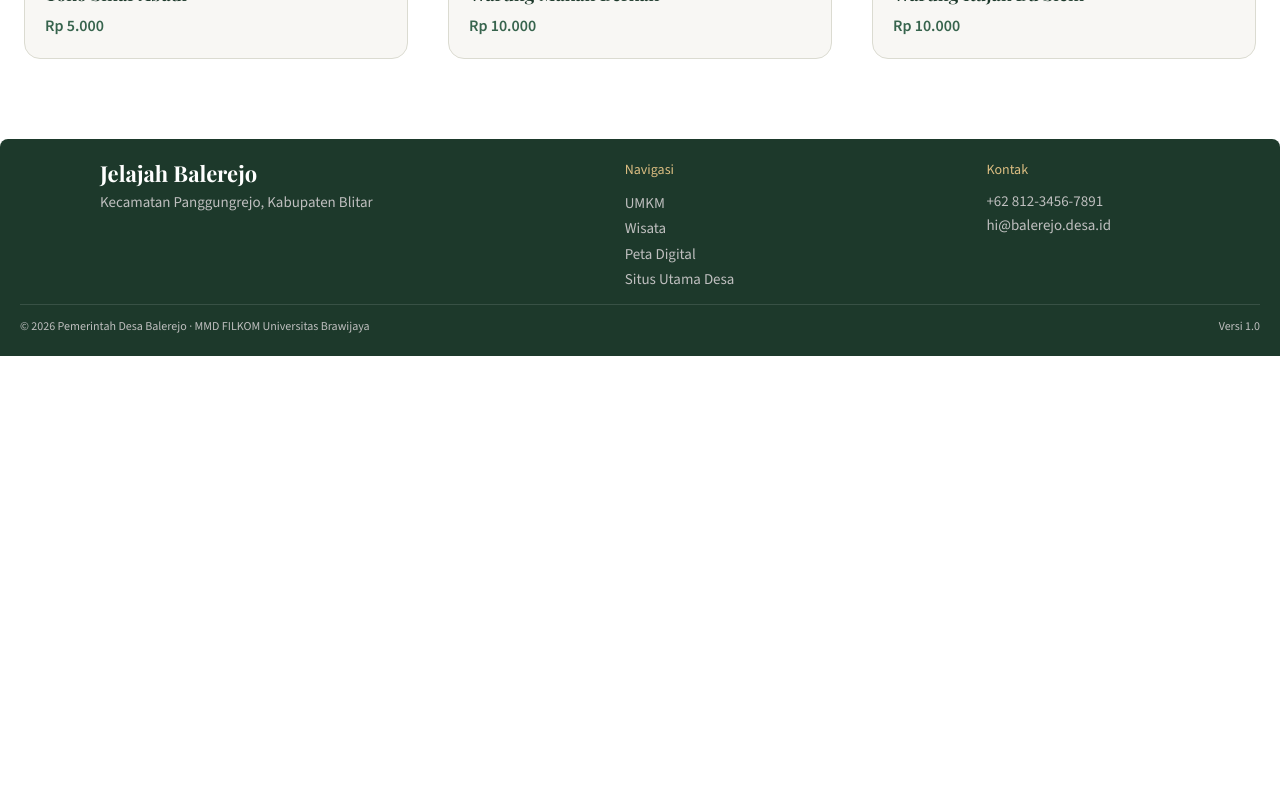
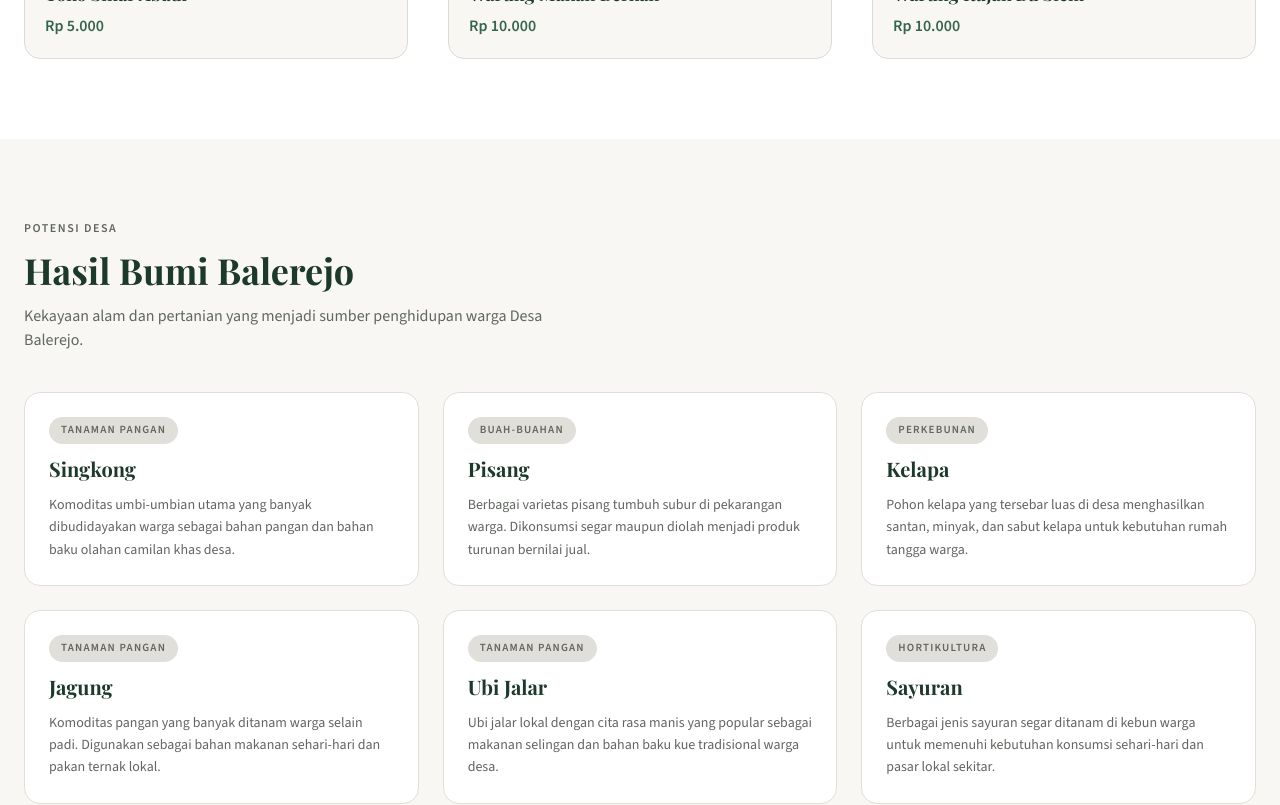
Before and after one commit to SyafaHadyan/balerejo-web, a Next.js app in the folder apps/umkm/: page / in a window 1280 px wide. Shown: the part 3960-4765 px from the top of the page. Before the commit the page ends 4316 px from the top, so only its background shows below. Built offline with nearby package versions, Linux system fonts and the light colour scheme; no server answers.

Commit message:
feat(umkm): add wisata page and hasil bumi section to homepage

```diff
--- a/apps/umkm/src/app/page.tsx
+++ b/apps/umkm/src/app/page.tsx
@@ -3,6 +3,7 @@ import NavbarJelajah from "@/components/NavbarJelajah";
 import UmkmHeroSection from "@/components/sections/UmkmHeroSection";
 import UmkmStatsBar from "@/components/sections/UmkmStatsBar";
 import UmkmGridSection from "@/components/sections/UmkmGridSection";
+import HasilBumiSection from "@/components/sections/HasilBumiSection";
 import FooterJelajah from "@/components/FooterJelajah";
 
 export const metadata: Metadata = {
@@ -24,6 +25,7 @@ export default function UmkmPage() {
         <UmkmHeroSection />
         <UmkmStatsBar />
         <UmkmGridSection />
+        <HasilBumiSection />
       </main>
       <FooterJelajah />
     </>
--- /dev/null
+++ b/apps/umkm/src/app/wisata/page.tsx
@@ -0,0 +1,29 @@
+import type { Metadata } from "next";
+import NavbarJelajah from "@/components/NavbarJelajah";
+import WisataHeroSection from "@/components/sections/WisataHeroSection";
+import WisataGridSection from "@/components/sections/WisataGridSection";
+import FooterJelajah from "@/components/FooterJelajah";
+
+export const metadata: Metadata = {
+  title: "Wisata",
+  description:
+    "Jelajahi destinasi wisata alam sekitar Desa Balerejo — air terjun tersembunyi, pantai selatan Blitar, dan goa alam yang menakjubkan.",
+  openGraph: {
+    title: "Wisata — Jelajah Balerejo",
+    description:
+      "Jelajahi destinasi wisata alam sekitar Desa Balerejo — air terjun tersembunyi, pantai selatan Blitar, dan goa alam yang menakjubkan.",
+  },
+};
+
+export default function WisataPage() {
+  return (
+    <>
+      <NavbarJelajah activePage="wisata" />
+      <main>
+        <WisataHeroSection />
+        <WisataGridSection />
+      </main>
+      <FooterJelajah />
+    </>
+  );
+}
--- /dev/null
+++ b/apps/umkm/src/components/sections/HasilBumiSection.tsx
@@ -0,0 +1,45 @@
+import { HASIL_BUMI } from "@/data/hasil-bumi";
+
+export default function HasilBumiSection() {
+  return (
+    <section
+      className="bg-surface py-[60px] md:py-[80px] px-6"
+      aria-label="Hasil bumi Desa Balerejo"
+    >
+      <div className="max-w-[1280px] mx-auto">
+        {/* header */}
+        <div className="mb-10">
+          <p className="font-sans font-semibold text-[12px] text-muted tracking-[1.5px] mb-3">
+            POTENSI DESA
+          </p>
+          <h2 className="font-heading font-bold text-[28px] md:text-[36px] text-primary leading-[1.2]">
+            Hasil Bumi Balerejo
+          </h2>
+          <p className="font-sans text-[15px] md:text-[16px] text-muted mt-3 max-w-[540px]">
+            Kekayaan alam dan pertanian yang menjadi sumber penghidupan warga Desa Balerejo.
+          </p>
+        </div>
+
+        {/* grid */}
+        <div className="grid grid-cols-1 sm:grid-cols-2 lg:grid-cols-3 gap-6">
+          {HASIL_BUMI.map(({ name, category, description }) => (
+            <div
+              key={name}
+              className="bg-white border-[1.5px] border-divider rounded-[16px] p-6 flex flex-col gap-3"
+            >
+              <span className="self-start font-sans font-semibold text-[11px] text-muted tracking-[1.2px] uppercase bg-divider px-3 py-[5px] rounded-full">
+                {category}
+              </span>
+              <p className="font-heading font-bold text-[20px] text-primary leading-[1.3]">
+                {name}
+              </p>
+              <p className="font-sans text-[14px] text-muted leading-[1.6]">
+                {description}
+              </p>
+            </div>
+          ))}
+        </div>
+      </div>
+    </section>
+  );
+}
--- /dev/null
+++ b/apps/umkm/src/components/sections/WisataGridSection.tsx
@@ -0,0 +1,59 @@
+import Image from "next/image";
+import { WISATA, type WisataSpot } from "@/data/wisata";
+
+const TYPE_LABEL: Record<WisataSpot["type"], string> = {
+  pantai: "PANTAI",
+  dam: "DAM",
+  taman: "TAMAN",
+  sumber: "SUMBER AIR",
+};
+
+function WisataCard({ name, type, description, address, htm, image }: WisataSpot) {
+  return (
+    <article className="group bg-surface border-[1.5px] border-divider rounded-[16px] flex flex-col overflow-hidden">
+      {/* image */}
+      <div className="relative w-full aspect-[5/3] bg-[#e0dfd1] overflow-hidden">
+        <Image
+          src={image}
+          alt={name}
+          fill
+          className="object-cover group-hover:scale-[1.02] transition-transform duration-300"
+          sizes="(min-width: 1024px) 33vw, (min-width: 768px) 50vw, 100vw"
+        />
+        {/* type badge over image */}
+        <span className="absolute top-4 left-4 font-sans font-semibold text-[11px] tracking-[1.2px] bg-primary/80 text-white px-3 py-[5px] rounded-full">
+          {TYPE_LABEL[type]}
+        </span>
+      </div>
+
+      {/* body */}
+      <div className="flex flex-col gap-3 p-5 flex-1">
+        <p className="font-heading font-bold text-[18px] text-primary leading-[1.3]">{name}</p>
+        <p className="font-sans text-[13px] text-muted leading-none">{address}</p>
+        <p className="font-sans text-[14px] text-muted leading-[1.6]">{description}</p>
+
+        <div className="mt-auto pt-3 border-t border-divider flex items-center justify-between">
+          <span className="font-sans text-[12px] text-muted">Tiket Masuk</span>
+          <span className="font-sans font-semibold text-[13px] text-primary">
+            {htm ?? "—"}
+          </span>
+        </div>
+      </div>
+    </article>
+  );
+}
+
+export default function WisataGridSection() {
+  return (
+    <section
+      className="bg-white py-[60px] md:py-[80px] px-6"
+      aria-label="Destinasi wisata sekitar Balerejo"
+    >
+      <div className="max-w-[1280px] mx-auto grid grid-cols-1 sm:grid-cols-2 lg:grid-cols-3 gap-8">
+        {WISATA.map((spot) => (
+          <WisataCard key={spot.slug} {...spot} />
+        ))}
+      </div>
+    </section>
+  );
+}
--- /dev/null
+++ b/apps/umkm/src/components/sections/WisataHeroSection.tsx
@@ -0,0 +1,30 @@
+export default function WisataHeroSection() {
+  return (
+    <section
+      className="relative bg-primary py-[80px] md:py-[100px] px-6 overflow-hidden"
+      aria-label="Hero wisata Desa Balerejo"
+    >
+      {/* decorative circles */}
+      <div
+        className="absolute -top-20 -right-20 w-[320px] h-[320px] rounded-full border-[1.5px] border-white/10"
+        aria-hidden="true"
+      />
+      <div
+        className="absolute -bottom-24 -left-16 w-[240px] h-[240px] rounded-full border-[1.5px] border-white/10"
+        aria-hidden="true"
+      />
+
+      <div className="relative max-w-[1280px] mx-auto">
+        <p className="font-sans font-semibold text-[12px] text-accent tracking-[1.5px] mb-4">
+          JELAJAH BALEREJO
+        </p>
+        <h1 className="font-heading font-bold text-[32px] md:text-[48px] text-white leading-[1.2] max-w-[640px]">
+          Wisata Alam Sekitar Balerejo
+        </h1>
+        <p className="font-sans text-[15px] md:text-[16px] text-[#bfbfbf] mt-4 max-w-[520px]">
+          Air terjun tersembunyi, pantai selatan yang memukau, dan goa alam yang menanti untuk dijelajahi.
+        </p>
+      </div>
+    </section>
+  );
+}
```
